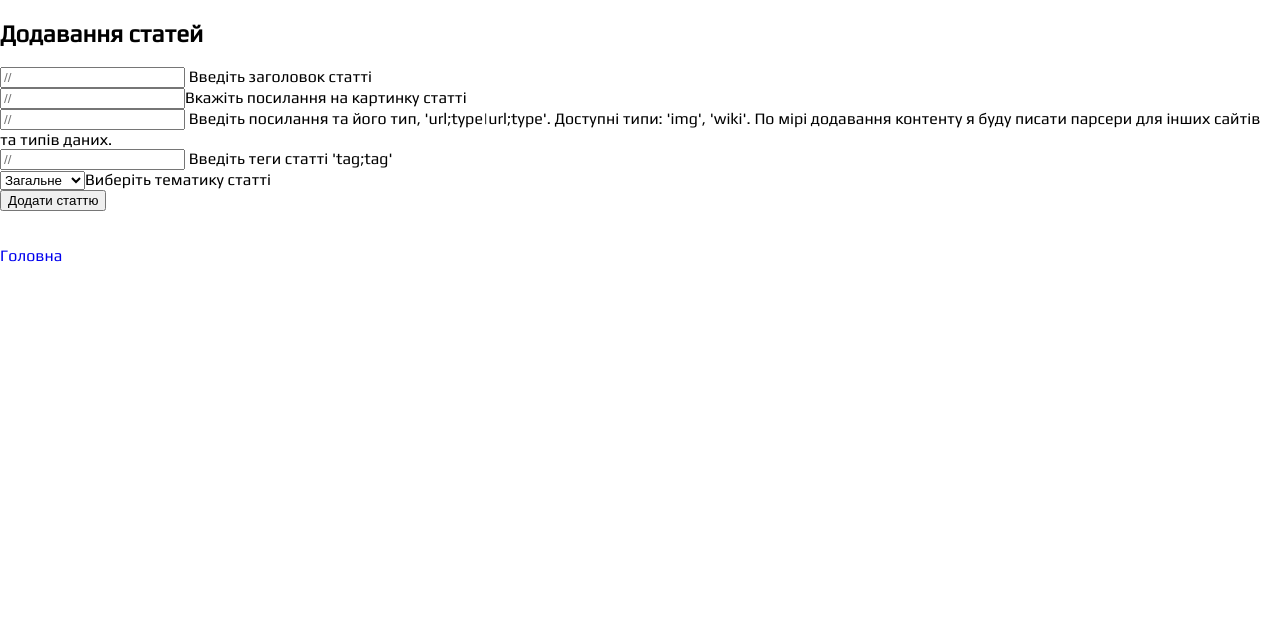
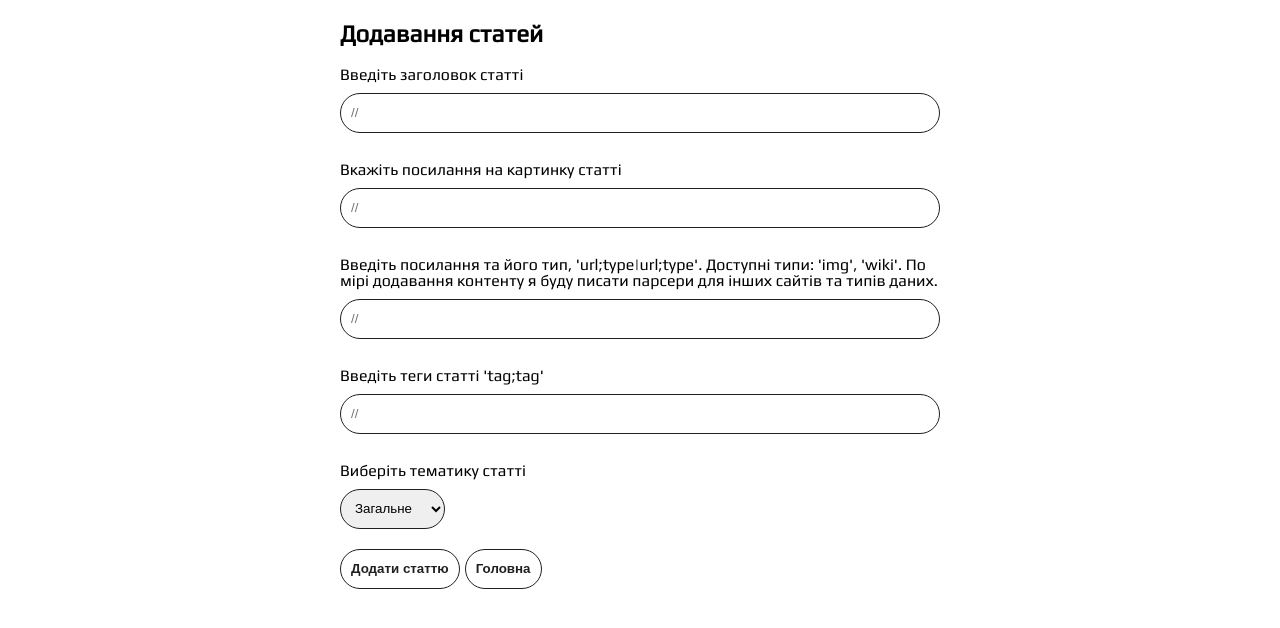
Before and after one commit to ukrounay/nemeleon, a PHP site: page /add in a window 1280 px wide. Shown: the top 628 px of the page. Run offline with PHP 8.4, Linux system fonts and the light colour scheme.

Commit message:
тільки стилі

```diff
--- a/add.php
+++ b/add.php
@@ -11,25 +11,41 @@
 <!-- <script src="https://kit.fontawesome.com/607590d81b.js" crossorigin="anonymous"></script> -->
 <!-- <script src="https://ajax.googleapis.com/ajax/libs/jquery/3.6.0/jquery.min.js"></script> -->
 <script src="libs/jquerylib.js"></script>
+<style>
+    * {box-sizing: border-box;}
+    section {max-width: 600px; margin: auto;}
+    h2, input, label {display: block; width:100%;}
+    label {line-height: 1.0; margin: 10px 0px;}
+    .form-control {border-radius: 20px; border: 1px solid #202020; padding:10px; height:40px;}
+    select {margin-bottom: 10px; padding: 10px; line-height: 1.0;}
+    button {margin: 10px 5px 10px 0px; padding: 10px; line-height: 1.0; height: 40px; border-radius: 20px; background-color: white; color: #202020; border: 1px solid #202020; font-weight: bold;}
+    button:hover {background-color: #202020; color: #f4f4f4;}
+</style>
 <meta name="theme-color" content="#202020">
 <body>
+<section>
     <h2>Додавання статей</h2>
     <form action="add" method="post">
-        <input type="text" class="form-control" name="header" id="name" placeholder="//" required><label> Введіть заголовок статті</label><br>
-        <input type="text" class="form-control" name="indeximg" id="indeximg" placeholder="//" required><label>Вкажіть посилання на картинку статті</label><br>
-        <input type="text" class="form-control" name="urls" id="urls" placeholder="//" required><label> Введіть посилання та його тип, 'url;type|url;type'. Доступні типи: 'img', 'wiki'. По мірі додавання контенту я буду писати парсери для інших сайтів та типів даних.</label><br>
-        <input type="text" class="form-control" name="tags" id="tags" placeholder="//" required><label> Введіть теги статті 'tag;tag'</label><br>
-        <select name="theme" id="theme">
+        <label> Введіть заголовок статті</label>
+        <input type="text" class="form-control" name="header" id="name" placeholder="//" required><br>
+        <label>Вкажіть посилання на картинку статті</label>
+        <input type="text" class="form-control" name="indeximg" id="indeximg" placeholder="//" required><br>
+        <label> Введіть посилання та його тип, 'url;type|url;type'. Доступні типи: 'img', 'wiki'. По мірі додавання контенту я буду писати парсери для інших сайтів та типів даних.</label>
+        <input type="text" class="form-control" name="urls" id="urls" placeholder="//" required><br>
+        <label> Введіть теги статті 'tag;tag'</label>
+        <input type="text" class="form-control" name="tags" id="tags" placeholder="//" required><br>
+        <label>Виберіть тематику статті</label>
+        <select class="form-control" name="theme" id="theme">
             <option value="Загальне" selected>Загальне</option>
             <option value="Політика">Політика</option>
             <option value="Технології">Технології</option>
             <option value="Події">Події</option>
             <option value="Блог">Блог</option>
-        </select><label>Виберіть тематику статті</label><br>
-        <button class="btn btn-success" name="add" type="submit">Додати статтю</button>
+        </select><br>
+        <button class="btn btn-success" name="add" type="submit">Додати статтю</button><button onclick="location.href='index'">Головна</button>
     </form>
-    <br>
-    <p><a href="index.php">Головна</a></p>
+
+</section>
 </body>
 <?php
     require "libs/db.php";
--- a/article.php
+++ b/article.php
@@ -24,8 +24,9 @@ try {
     <title><?php $header = $article['header']; echo $header; ?> • Nemeleon</title>
     <link rel="stylesheet" type="text/css" href="css/base.css">
     <link rel="stylesheet" href="css/article.css">
+    <link rel="stylesheet" href="materials/fontawesome/css/all.css">
     <!-- <meta property="og:locale" content="ua_UA" /> -->
-    <script src="https://kit.fontawesome.com/607590d81b.js" crossorigin="anonymous"></script>
+    <!-- <script src="https://kit.fontawesome.com/607590d81b.js" crossorigin="anonymous"></script> -->
     <script src="https://ajax.googleapis.com/ajax/libs/jquery/3.6.0/jquery.min.js"></script>
 </head>
 <body class="auto">
```
